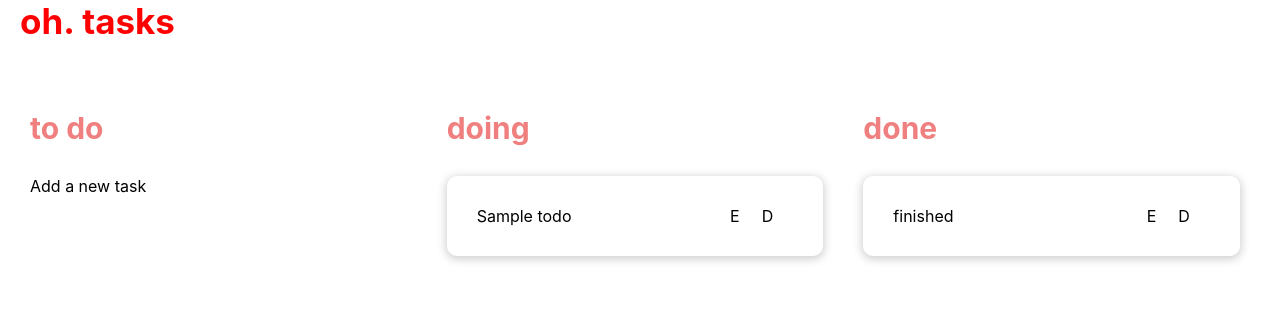
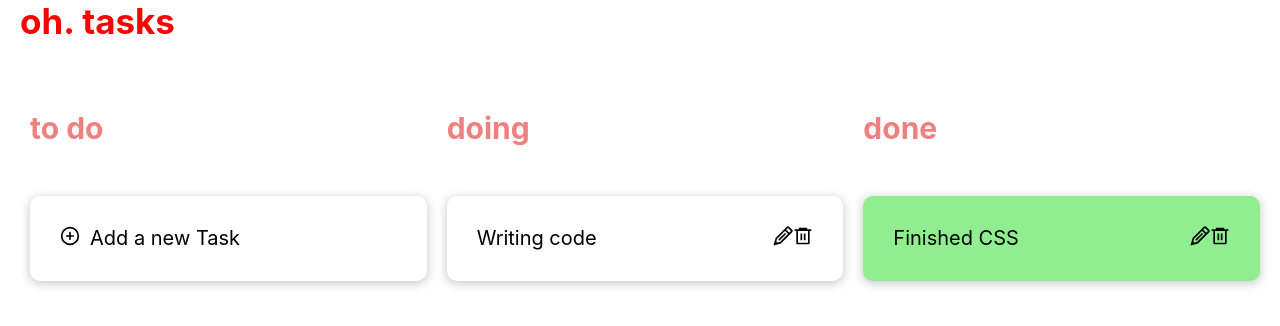
Before and after one commit to rajivkr/sample-todo, a React (Create React App) app: page / in a window 1280 px wide. Shown: the top 326 px of the page. Built offline with nearby package versions, Linux system fonts and the light colour scheme.

Commit message:
edit and delete

```diff
--- a/package.json
+++ b/package.json
@@ -8,6 +8,7 @@
     "@testing-library/user-event": "^7.1.2",
     "react": "^16.13.1",
     "react-dom": "^16.13.1",
+    "react-icons": "^3.10.0",
     "react-scripts": "3.4.1"
   },
   "scripts": {
--- a/src/App.css
+++ b/src/App.css
@@ -39,14 +39,42 @@
   padding: 30px;
   border-radius: 10px;
   flex: 1;
-  margin-right: 40px;
+  margin: 20px;
+  margin-left: 0px;
+  font-size: 20px;
+}
+
+.item-completed {
+  background-color: lightgreen;
 }
 
 .item-title {
-  flex-basis: 80%;
+  flex-basis: 90%;
+  display: flex;
+}
+
+.item-title input {
+  border: none;
+  border-bottom: 1px solid #000;
+  outline: none;
+  font-size: 20px;
+}
+
+.item-add-icon {
+  padding-right: 10px;
+}
+
+.default-container {
+  cursor: pointer;
+}
+
+.item-functions {
+  flex-basis: 10%;
+  display: flex;
 }
 
 .item-edit,
 .item-delete {
-  flex-basis: 10%;
+  flex: 1;
+  cursor: pointer;
 }
--- a/src/components/TodoContainer.js
+++ b/src/components/TodoContainer.js
@@ -1,16 +1,12 @@
 import React, { Component } from 'react';
-
-const DefaultTodoItem = props => {
-  return (
-    <div className='default-todo' onClick={() => props.clickHander()}>
-      Add a new task
-    </div>
-  );
-};
+import { GrEdit } from 'react-icons/gr';
+import { RiDeleteBin6Line } from 'react-icons/ri';
+import { FiPlusCircle } from 'react-icons/fi';
 
 class TodoListItem extends Component {
   state = {
     todoTitle: '',
+    todoEdit: false,
   };
 
   onInputChange = event => {
@@ -19,29 +15,70 @@ class TodoListItem extends Component {
     });
   };
 
-  onInputSubmit = (event, title) => {
+  onTodoEdit = () => {
+    this.setState({
+      todoTitle: '',
+      todoEdit: true,
+    });
+  };
+
+  onInputSubmit = (event, title, todoId) => {
     event.preventDefault();
-    this.props.addTodo(title);
+    this.props.editTodo(title, todoId);
+    this.setState({
+      todoEdit: false,
+    });
   };
 
   render() {
-    const { todoObj } = this.props;
+    const { todoObj, defaultTodo, completedTodo, deleteTodo } = this.props;
     return (
-      <div className='item-container'>
-        {!todoObj.title ? (
-          <form onSubmit={e => this.onInputSubmit(e, this.state.todoTitle)}>
+      <div
+        className={`item-container ${completedTodo ? 'item-completed' : ''} ${
+          defaultTodo ? 'default-container' : ''
+        }`}
+        onClick={() => {
+          if (defaultTodo) {
+            this.props.addTodo();
+          }
+        }}
+      >
+        {!defaultTodo && (!todoObj.title || this.state.todoEdit) ? (
+          <div className='item-title'>
+            <form
+              onSubmit={e =>
+                this.onInputSubmit(e, this.state.todoTitle, todoObj.id)
+              }
+            >
               <input
                 type='text'
                 name='todo-input'
-              className='item-title'
+                placeholder='Enter Todo'
                 onChange={e => this.onInputChange(e)}
               />
             </form>
+          </div>
         ) : (
-          <div className='item-title'>{todoObj.title}</div>
+          <div className='item-title'>
+            {defaultTodo && (
+              <div className='item-add-icon'>
+                {' '}
+                <FiPlusCircle />
+              </div>
             )}
-        <div className='item-edit'>E</div>
-        <div className='item-delete'>D</div>
+            {todoObj.title}
+          </div>
+        )}
+        {!defaultTodo && (
+          <div className='item-functions'>
+            <div className='item-edit' onClick={() => this.onTodoEdit()}>
+              <GrEdit />
+            </div>
+            <div className='item-delete' onClick={() => deleteTodo(todoObj.id)}>
+              <RiDeleteBin6Line />
+            </div>
+          </div>
+        )}
       </div>
     );
   }
@@ -52,26 +89,25 @@ class TodoContainer extends Component {
     todos: [
       {
         id: 23,
-        title: 'Sample todo',
+        title: 'Writing code',
         status: 2,
       },
       {
         id: 25,
-        title: 'finished',
+        title: 'Finished CSS',
         status: 3,
       },
     ],
     todoId: 30,
   };
 
-  addTodo = todoTitle => {
+  addTodo = () => {
     const listOfTodos = [...this.state.todos];
     listOfTodos.push({
-      title: todoTitle ? todoTitle : undefined,
+      title: undefined,
       status: 1,
       id: this.state.todoId,
     });
-
     this.setState(prevState => {
       return {
         todos: listOfTodos,
@@ -80,11 +116,11 @@ class TodoContainer extends Component {
     });
   };
 
-  editTodo = (event, todoId) => {
+  editTodo = (title, todoId) => {
     const listOfTodos = [...this.state.todos];
     listOfTodos.forEach(todoObj => {
       if (todoObj.id === todoId) {
-        todoObj.title = event.target.value;
+        todoObj.title = title;
       }
     });
     this.setState({
@@ -92,8 +128,19 @@ class TodoContainer extends Component {
     });
   };
 
+  deleteTodo = todoId => {
+    let listOfTodos = [...this.state.todos];
+    listOfTodos = listOfTodos.filter(todoObj => todoObj.id !== todoId);
+    this.setState({
+      todos: listOfTodos,
+    });
+  };
+
   render() {
     const { defaultContainer } = this.props;
+    const defaultTodoObj = {
+      title: 'Add a new Task',
+    };
 
     const todoArray = [],
       doingArray = [],
@@ -112,25 +159,49 @@ class TodoContainer extends Component {
     return (
       <div className='todos-wrapper'>
         <div className='todo-container'>
-          {defaultContainer && <DefaultTodoItem clickHander={this.addTodo} />}
+          {defaultContainer && (
+            <TodoListItem
+              defaultTodo
+              todoObj={defaultTodoObj}
+              addTodo={this.addTodo}
+              editTodo={this.editTodo}
+            />
+          )}
           {todoArray.map(todoObj => {
             return (
               <TodoListItem
                 key={todoObj.id}
                 todoObj={todoObj}
                 addTodo={this.addTodo}
+                editTodo={this.editTodo}
+                deleteTodo={this.deleteTodo}
               />
             );
           })}
         </div>
+
         <div className='doing-container'>
           {doingArray.map(todoObj => {
-            return <TodoListItem key={todoObj.id} todoObj={todoObj} />;
+            return (
+              <TodoListItem
+                key={todoObj.id}
+                todoObj={todoObj}
+                editTodo={this.editTodo}
+                deleteTodo={this.deleteTodo}
+              />
+            );
           })}
         </div>
         <div className='done-container'>
           {doneArray.map(todoObj => {
-            return <TodoListItem key={todoObj.id} todoObj={todoObj} />;
+            return (
+              <TodoListItem
+                key={todoObj.id}
+                todoObj={todoObj}
+                editTodo={this.editTodo}
+                completedTodo={true}
+              />
+            );
           })}
         </div>
       </div>
```
Also changed, not shown: 1 other file (tests, documents, lock files or other folders). Lines whose indentation alone changed are shown as unchanged.
